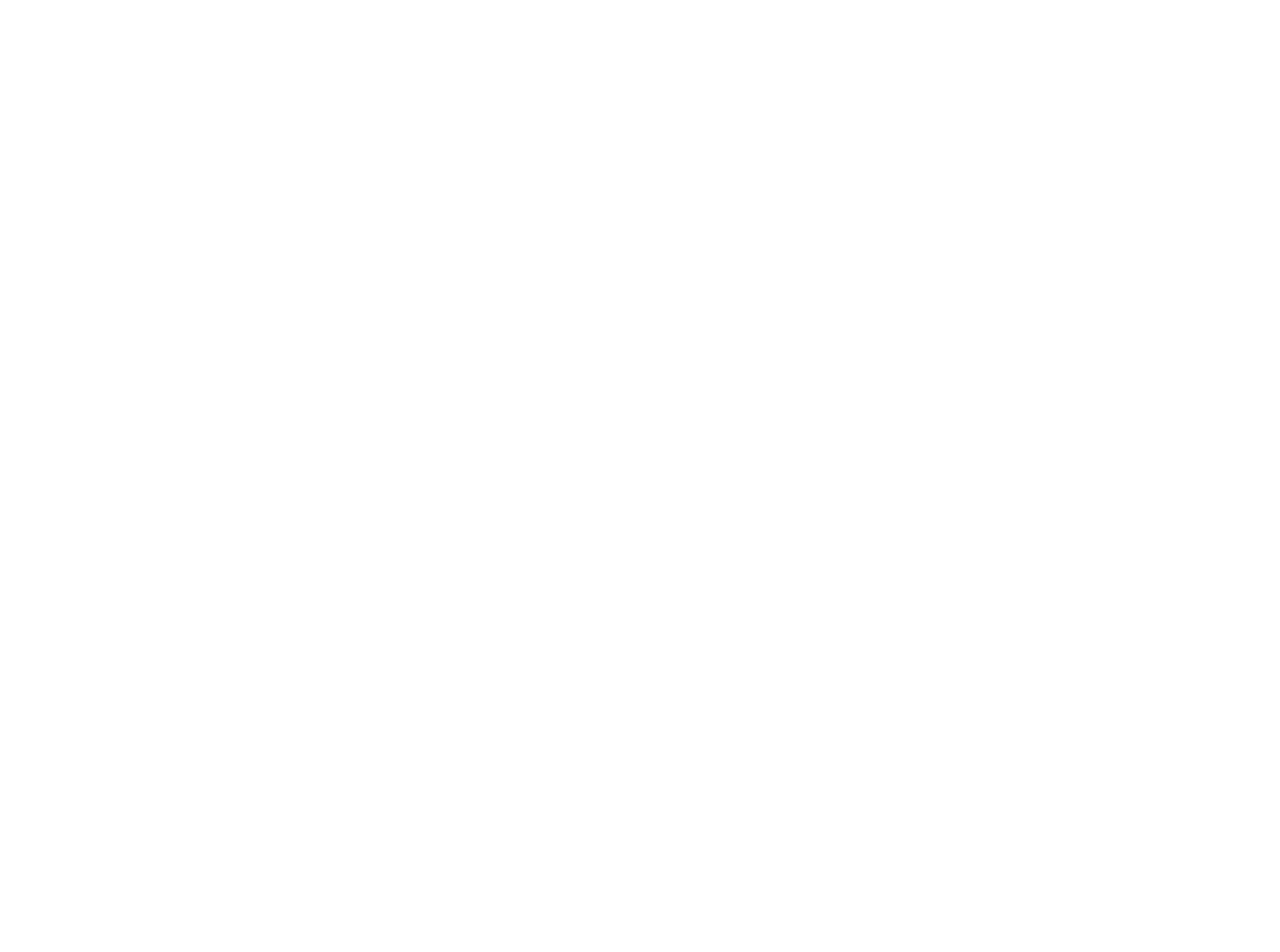
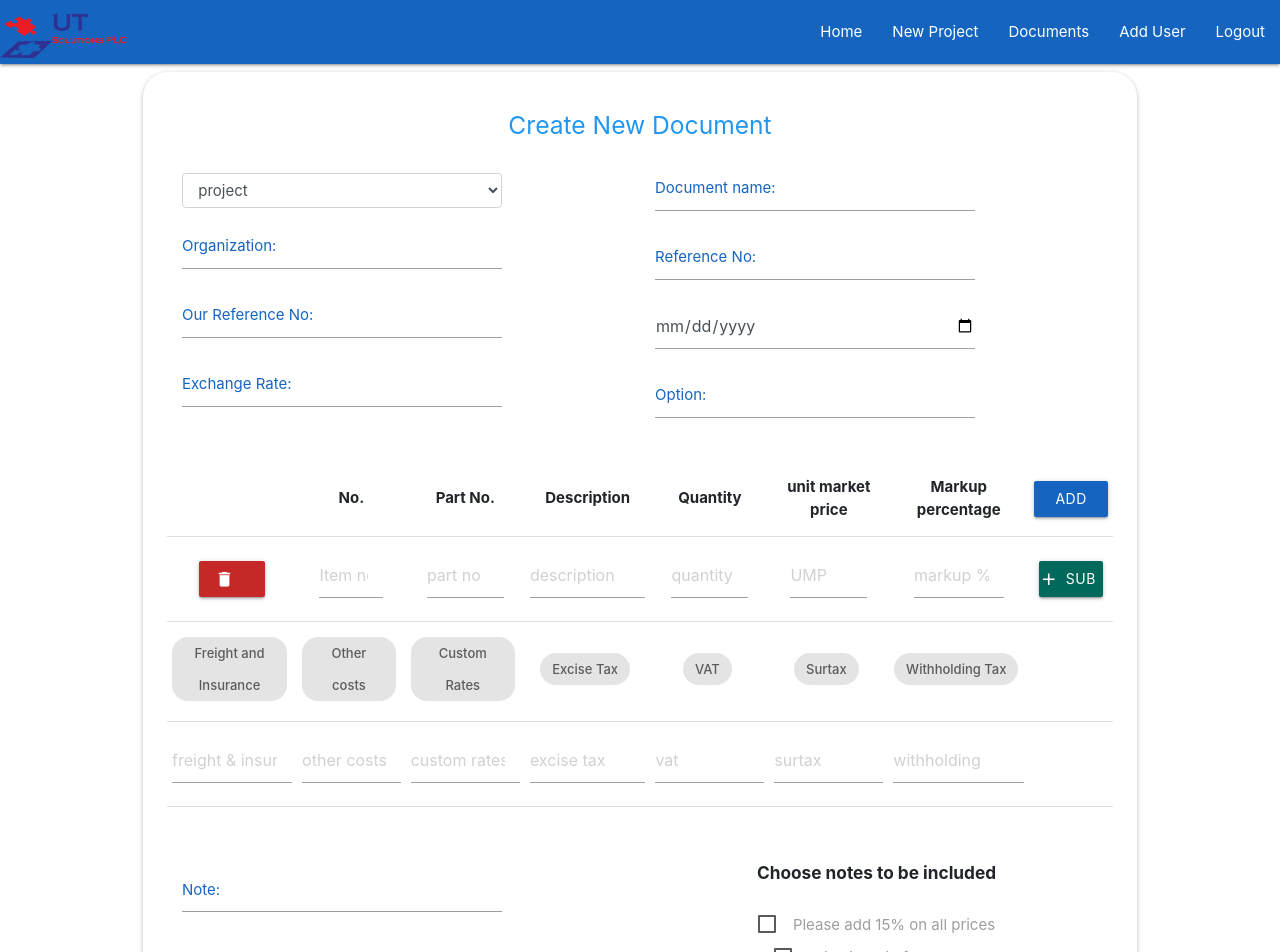
Before and after one commit to abdu4188/UT-financial-proposal-generator, a Vue app: page / in a window 1280 px wide. Shown: the top 952 px of the page. Before the commit the page ends 800 px from the top, so only its background shows below. Built offline with nearby package versions, Linux system fonts and the light colour scheme.

Commit message:
build navbar and home UI

```diff
--- a/package.json
+++ b/package.json
@@ -10,6 +10,7 @@
   "dependencies": {
     "core-js": "^3.6.4",
     "firebase": "^7.14.1",
+    "jquery": "^3.5.0",
     "vue": "^2.6.11",
     "vue-router": "^3.1.6"
   },
--- a/public/index.html
+++ b/public/index.html
@@ -6,6 +6,8 @@
     <meta name="viewport" content="width=device-width,initial-scale=1.0">
     <title>UT Financial Proposal Generator</title>
     <link rel="icon" href="<%= BASE_URL %>favicon.ico">
+    <link href="https://fonts.googleapis.com/icon?family=Material+Icons"
+      rel="stylesheet">
     <link rel="stylesheet" href="<%= BASE_URL %>bootstrap/css/bootstrap.css">
     <link rel="stylesheet" href="<%= BASE_URL %>materialize/css/materialize.css">
     <script src="<%= BASE_URL %>jquery.js"></script>
--- a/src/App.vue
+++ b/src/App.vue
@@ -1,8 +1,20 @@
 <template>
   <div id="app">
+    <Navbar/>
     <router-view/>
   </div>
 </template>
 
+<script>
+import Navbar from '@/components/layout/Navbar'
+
+export default {
+  name: 'App',
+  components: {
+    Navbar
+  }
+}
+</script>
+
 <style>
 </style>
--- /dev/null
+++ b/src/components/layout/Navbar.vue
@@ -0,0 +1,29 @@
+<template>
+  <div>
+      <nav class=" blue darken-3">
+        <div class="nav-wrapper">
+        <a href="#" class="brand-logo"><img src="../../assets/logo.png" alt="UT Solutions"></a>
+        <ul id="nav-mobile" class="right hide-on-med-and-down">
+            <li><a>Home</a></li>
+            <li><a>New Project</a></li>
+            <li><a>Documents</a></li>
+            <li><a>Add User</a></li>
+            <li><a>Logout</a></li>
+        </ul>
+        </div>
+    </nav>
+  </div>
+</template>
+
+<script>
+export default {
+
+}
+</script>
+
+<style>
+.brand-logo img{
+    height: 6vh;
+    width: auto;
+}
+</style>
--- a/src/views/Home.vue
+++ b/src/views/Home.vue
@@ -1,6 +1,150 @@
 <template>
   <div class="home">
+    <div class="container custom-container">
+      <div class="card-panel">
+        <div class="card-content center">
+          <h5 class="card-title blue-text darken-3">Create New Document</h5>
 
+          <form class="form-group">
+            <div class="row">
+
+              <div class="col-sm-6">
+                <div class="field">
+                  <br>
+                  <select name="project" class="form-control">
+                    <option value="" selected disabled>project</option>
+                  </select>
+                  <div class="field input-field">
+                    <input type="text" name="organizatio">
+                    <label for="organization">Organization:</label>
+                  </div>
+                  <div class="field input-field">
+                    <input type="text" name="ourReference">
+                    <label for="ourReference">Our Reference No:</label>
+                  </div>
+                  <div class="field input-field">
+                    <input type="number" name="exchange" step="0.01">
+                    <label for="exchange">Exchange Rate:</label>
+                  </div>
+                </div>
+              </div>
+
+              <div class="col-sm-6">
+                <div class="field input-field">
+                  <input type="text" name="docName">
+                  <label for="docName">Document name:</label>
+                </div>
+                <div class="field input-field">
+                  <input type="text" name="reference">
+                  <label for="reference">Reference No:</label>
+                </div>
+                <div class="field input-group">
+                  <input type="date" class="form-control date">
+                  <span class="input-group-addon"><span class="glyphicon glyphicon-calendar"></span>
+                    </span>
+                </div>
+                <div class="field input-field">
+                  <input type="text" name="optioms">
+                  <label for="options">Option:</label>
+                </div>
+              </div>
+
+            </div>
+          </form>
+
+          <table class="stripped centered">
+            <thead>
+              <tr>
+                <th></th>
+                <th>No.</th>
+                <th>Part No.</th>
+                <th>Description</th>
+                <th>Quantity</th>
+                <th>unit market price</th>
+                <th>Markup percentage</th>
+                <th><a class="waves-effect waves-light btn blue darken-3 white-text">Add row</a></th>
+              </tr>
+            </thead>
+            <tbody class="body-rows">
+              <tr>
+                <td><a class="waves-effect waves-light btn red darken-3 white-text"><i class="material-icons left">delete</i></a></td>
+                <td><input class="item-no" type="number" step="0.001" placeholder="Item no"></td>
+                <td><input class="part-no" type="text" placeholder="part no"></td>
+                <td><input type="text" placeholder="description"></td>
+                <td><input class="quantity" type="number" step="0.01" placeholder="quantity"></td>
+                <td><input class="ump" type="number" step="0.01" placeholder="UMP"></td>
+                <td><input class="markup" type="number" step="0.01" placeholder="markup %"></td>
+                <td><a class="add-sub waves-effect waves-light btn teal darken-3 white-text"><i class="material-icons left">add</i>sub</a></td>
+              </tr>
+              <tr>
+                <td><div class="chip">Freight and Insurance</div></td>
+                <td><div class="chip">Other costs</div></td>
+                <td><div class="chip">Custom Rates</div></td>
+                <td><div class="chip">Excise Tax</div></td>
+                <td><div class="chip">VAT</div></td>
+                <td><div class="chip">Surtax</div></td>
+                <td><div class="chip">Withholding Tax</div></td>
+              </tr>
+              <tr>
+                <td><input type="number" placeholder="freight & insurance"></td>
+                <td><input type="number" placeholder="other costs"></td>
+                <td><input type="number" placeholder="custom rates"></td>
+                <td><input type="number" placeholder="excise tax"></td>
+                <td><input type="number" placeholder="vat"></td>
+                <td><input type="number" placeholder="surtax"></td>
+                <td><input type="number" placeholder="withholding"></td>
+              </tr>
+            </tbody>
+          </table><br><br>
+
+          <div class="row">
+            <div class="col-sm-6">
+              <div class="field input-field">
+                <textarea id="notes" class="materialize-textarea"></textarea>
+                <label for="notes">Note:</label>
+              </div>
+            </div>
+
+            <div class="col-sm-6">
+              <h6> <b>Choose notes to be included</b></h6><br>
+              <p>
+                <label>
+                  <input type="checkbox" />
+                  <span>Please add 15% on all prices</span>
+                </label><br>
+                <label>
+                  <input type="checkbox" />
+                  <span>Price is valid for 15 days</span>
+                </label><br>
+                <label>
+                  <input type="checkbox" />
+                  <span>All prices are in Ethiopian birr</span>
+                </label><br>
+                <label>
+                  <input type="checkbox" />
+                  <span>Delivery will be within 45 days after PO, advance and bank foreign currency approval</span>
+                </label><br>
+                <label>
+                  <input type="checkbox" />
+                  <span>Payment Term 50% advance and remaining amount after delivery</span>
+                </label><br>
+                <label>
+                  <input type="checkbox" />
+                  <span>Installation is NOT part of this Quote</span>
+                </label><br>
+              </p>
+               <div class="field ce input-field">
+                <textarea id="notes" class="materialize-textarea" placeholder="note"></textarea>
+              </div>
+              <a class="waves-effect waves-light btn teal darken-3 white-text">add more</a>
+            </div>
+          </div>
+
+          <a class="create-btn waves-effect waves-light btn blue darken-3 white-text">create</a>
+
+        </div>
+      </div>
+    </div>
   </div>
 </template>
 
@@ -10,6 +154,64 @@
   components: {
   },
   created(){
-  }
+  },
 }
 </script>
+
+<style>
+.home .card-panel{
+  border-radius: 25px;
+}
+.custom-container{
+  width: 80vw;
+}
+select{
+  display: inline;
+}
+.field{
+  width: 25vw;
+}
+/* label color */
+.input-field label {
+  color: #1565c0 ;
+}
+/* label focus color */
+.input-field input[type=text]:focus + label {
+  color: #1565c0 ;
+}
+/* label underline focus color */
+.input-field input[type=text]:focus {
+  border-bottom: 1px solid #1565c0 ;
+  box-shadow: 0 1px 0 0 #1565c0 ;
+}
+.add-sub{
+  width: 5vw;
+  margin: 0;
+  padding: 0;
+}
+.add-sub i{
+  margin: 0;
+  padding: 0;
+}
+.item-no{
+  width: 5vw !important;
+}
+.part-no{
+  width: 6vw !important;
+}
+.quantity{
+  width: 6vw !important;
+}
+.ump{
+  width: 6vw !important;
+}
+.markup{
+  width: 7vw !important;
+}
+.chip{
+  height: auto;
+}
+.create-btn{
+  margin: 5vw;
+}
+</style>
```
Also changed, not shown: src/assets/logo.png, 1 other file (tests, documents, lock files or other folders).
